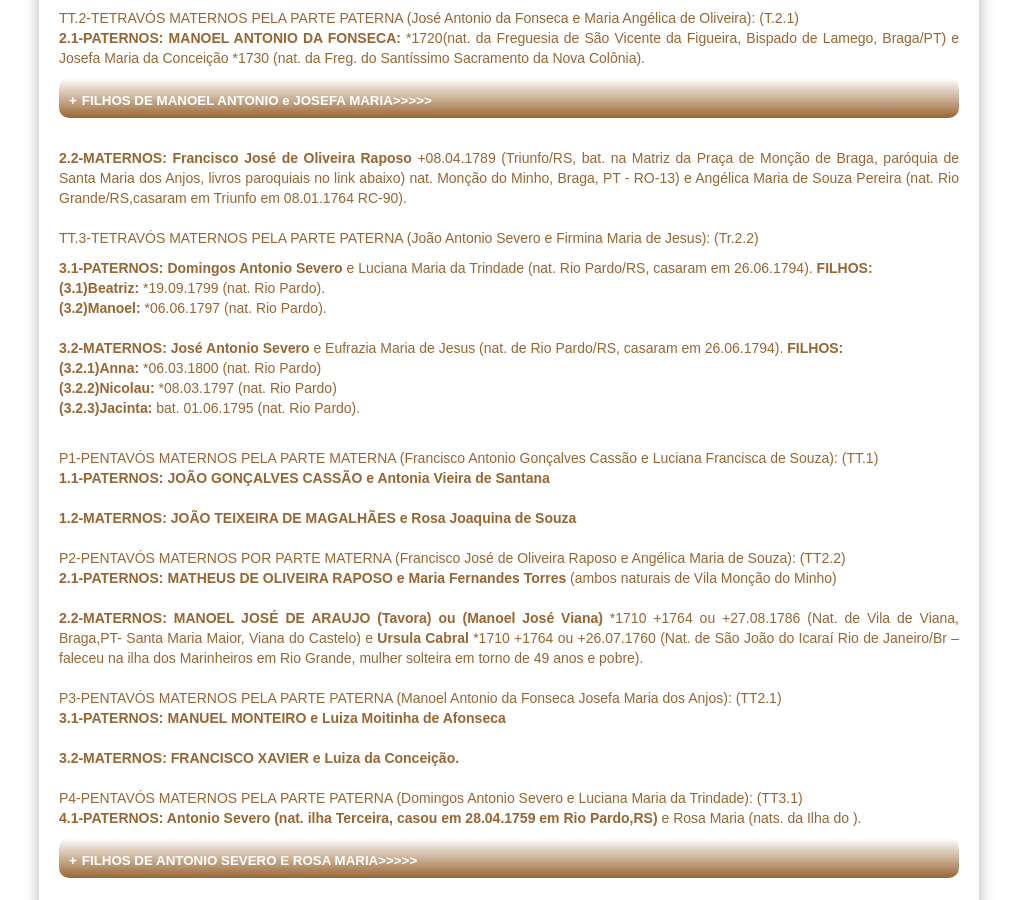
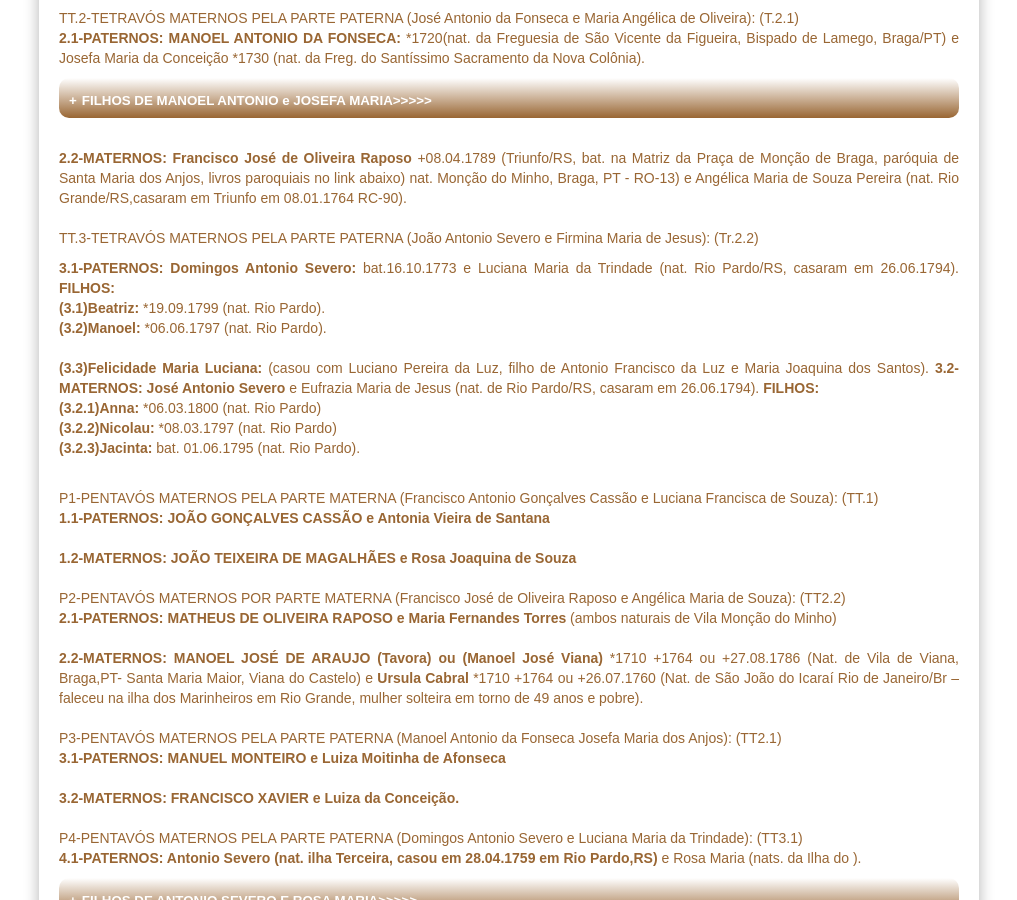
Before and after one commit to claudiovargas1955/claudiovargas1955.github.io, a Jekyll site: the page built from _pages/arvore-genealogica-de-costados-de-florisbella.html, in a window 1280 px wide and 900 px high, scrolled down 1751 px. Shown: the whole window, without its empty margins (131-1148 px from the left). Built offline with Jekyll 4.4.1, drawn with Linux system fonts in a browser that asks for light colours; some web fonts are replaced.

Commit message:
Update arvore-genealogica-de-costados-de-florisbella.html

```diff
--- a/_pages/arvore-genealogica-de-costados-de-florisbella.html
+++ b/_pages/arvore-genealogica-de-costados-de-florisbella.html
@@ -488,14 +488,17 @@ b>(1.1.1)Joaquim:</b> bat.16.08.1807 (RB-05). <br/><br/>
  de Souza Pereira (nat. Rio Grande/RS,casaram em Triunfo em 08.01.1764 RC-90). <br><br>
 
 TT.3-TETRAVÓS MATERNOS PELA PARTE PATERNA (João Antonio Severo e Firmina Maria de Jesus): (Tr.2.2)<br>
-<p><b>3.1-PATERNOS: Domingos Antonio Severo</b> e Luciana Maria da Trindade (nat. Rio Pardo/RS, casaram em 26.06.1794). <b>FILHOS:</b><br>
+<p><b>3.1-PATERNOS: Domingos Antonio Severo: </b>bat.16.10.1773 e Luciana Maria da Trindade (nat. Rio Pardo/RS, casaram em 26.06.1794).
+<b>FILHOS:</b><br>
 <b>(3.1)Beatriz: </b>*19.09.1799 (nat. Rio Pardo).<br>
 <b>(3.2)Manoel: </b>*06.06.1797 (nat. Rio Pardo).<br><br>
+<b>(3.3)Felicidade Maria Luciana: </b>(casou com Luciano Pereira da Luz, filho de Antonio Francisco da Luz e Maria Joaquina dos
+Santos).
 
 <b>3.2-MATERNOS: José Antonio Severo </b>e Eufrazia Maria de Jesus (nat. de Rio Pardo/RS, casaram em 26.06.1794). <b>FILHOS:</b><br>
- <b>(3.2.1)Anna: </b>*06.03.1800 (nat. Rio Pardo)<br>
- <b>(3.2.2)Nicolau: </b>*08.03.1797 (nat. Rio Pardo)<br>
-  <b>(3.2.3)Jacinta: </b>bat. 01.06.1795 (nat. Rio Pardo).<br><br>
+<b>(3.2.1)Anna: </b>*06.03.1800 (nat. Rio Pardo)<br>
+<b>(3.2.2)Nicolau: </b>*08.03.1797 (nat. Rio Pardo)<br>
+<b>(3.2.3)Jacinta: </b>bat. 01.06.1795 (nat. Rio Pardo).<br><br>
 
 
 <p> P1-PENTAVÓS MATERNOS PELA PARTE MATERNA (Francisco Antonio Gonçalves Cassão e Luciana Francisca de Souza): (TT.1)<br/>
```
Also changed, not shown: other parts of _pages/arvore-genealogica-de-costados-de-florisbella.html (+2 -2 lines).
